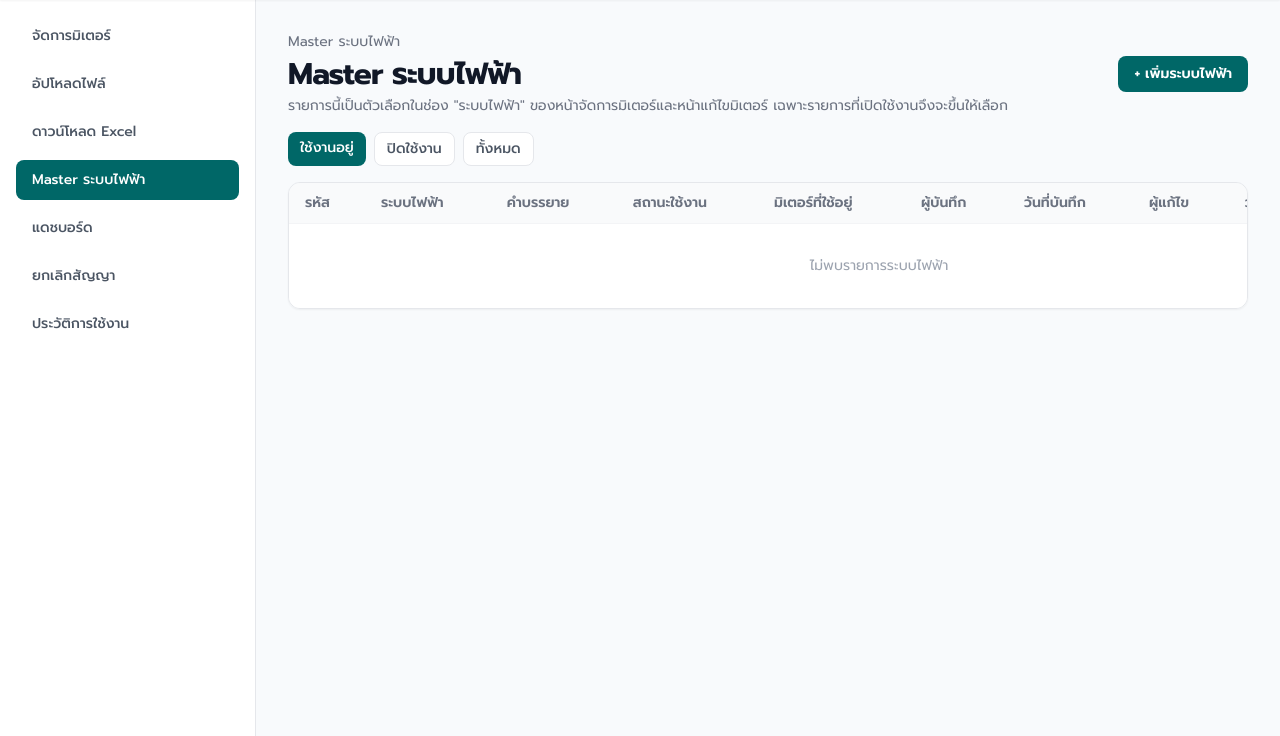
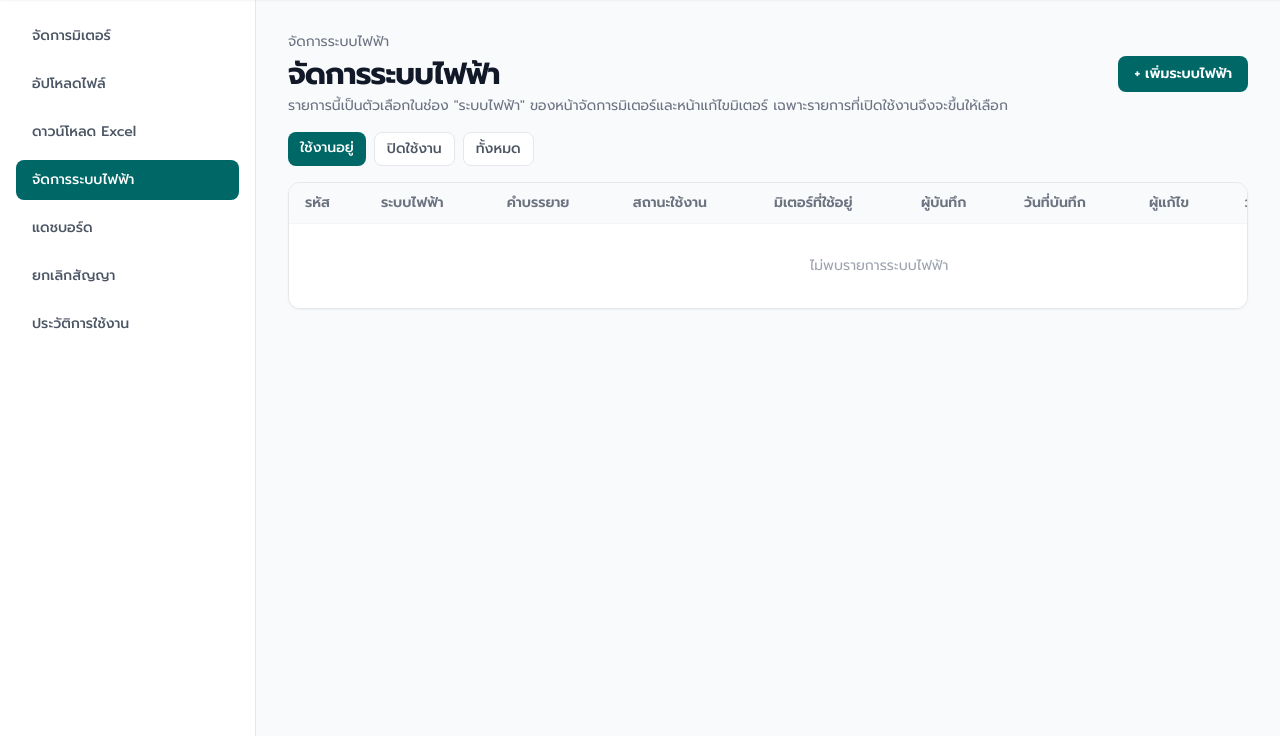
Before and after one commit to Nowkasin/CMS, a Django app: page /phases/ in a window 1280 px wide. Shown: the part 65-801 px from the top of the page. Run offline with Django 5.2, Linux system fonts and the light colour scheme; the visitor is signed in with stand-in values (Sample User, id 1); data that the repository does not hold is empty; some libraries are stand-ins or nearby versions.

Commit message:
แก้ไขคำ
แก้ไขคำในเมนู และ แจ้งเตือน

```diff
--- a/config/settings.py
+++ b/config/settings.py
@@ -15,6 +15,7 @@ BASE_DIR = Path(__file__).resolve().parent.parent
 SECRET_KEY = config('DJANGO_SECRET_KEY')
 DEBUG = config('DJANGO_DEBUG', default=False, cast=bool)
 ALLOWED_HOSTS = config('DJANGO_ALLOWED_HOSTS', default='localhost,127.0.0.1').split(',')
+CSRF_TRUSTED_ORIGINS = ['https://*.ngrok-free.app']
 
 INSTALLED_APPS = [
     'django.contrib.auth',
--- a/templates/meters/dashboard.html
+++ b/templates/meters/dashboard.html
@@ -158,9 +158,9 @@
             </td>
             <td class="px-5 py-3">
               {% if s.contract_code %}
-                <span class="inline-flex items-center px-2.5 py-1 rounded-full text-xs font-semibold bg-brand-50 text-brand-600">Assigned</span>
+                <span class="inline-flex items-center px-2.5 py-1 rounded-full text-xs font-semibold bg-brand-50 text-brand-600">พร้อมใช้งาน</span>
               {% else %}
-                <span class="inline-flex items-center px-2.5 py-1 rounded-full text-xs font-semibold bg-orange-50 text-orange-600">Pending</span>
+                <span class="inline-flex items-center px-2.5 py-1 rounded-full text-xs font-semibold bg-orange-50 text-orange-600">รอดำเนินการ</span>
               {% endif %}
             </td>
             <td class="px-5 py-3 text-right">
--- a/templates/meters/partials/sidebar.html
+++ b/templates/meters/partials/sidebar.html
@@ -13,7 +13,7 @@
   </a>
   <a href="{% url 'phase_list' %}"
      class="shrink-0 rounded-lg px-4 py-2.5 text-sm font-medium transition-colors {% if request.resolver_match.url_name == 'phase_list' or request.resolver_match.url_name == 'phase_new' or request.resolver_match.url_name == 'phase_edit' %}bg-brand-500 text-white{% else %}text-gray-600 hover:bg-brand-50 hover:text-brand-700{% endif %}">
-    Master ระบบไฟฟ้า
+    จัดการระบบไฟฟ้า
   </a>
   <a href="{% url 'dashboard' %}"
      class="shrink-0 rounded-lg px-4 py-2.5 text-sm font-medium transition-colors {% if request.resolver_match.url_name == 'dashboard' or request.resolver_match.url_name == 'edit_meter' %}bg-brand-500 text-white{% else %}text-gray-600 hover:bg-brand-50 hover:text-brand-700{% endif %}">
--- a/templates/meters/phase_list.html
+++ b/templates/meters/phase_list.html
@@ -7,11 +7,11 @@
 <div class="mx-auto w-full max-w-[1600px]">
 
   <div class="text-sm text-gray-400 mb-1">
-    <span class="text-gray-500">Master ระบบไฟฟ้า</span>
+    <span class="text-gray-500">จัดการระบบไฟฟ้า</span>
   </div>
 
   <div class="flex items-center justify-between gap-4 flex-wrap mb-1">
-    <h1 class="text-2xl font-bold tracking-tight text-gray-900 sm:text-3xl">Master ระบบไฟฟ้า</h1>
+    <h1 class="text-2xl font-bold tracking-tight text-gray-900 sm:text-3xl">จัดการระบบไฟฟ้า</h1>
     <a href="{% url 'phase_new' %}"
        class="px-4 py-2 rounded-lg text-sm font-semibold text-white bg-brand-500 hover:bg-brand-600">
       + เพิ่มระบบไฟฟ้า
--- a/templates/meters/termination_search.html
+++ b/templates/meters/termination_search.html
@@ -160,7 +160,7 @@
           <td class="px-4 py-2.5 whitespace-nowrap">
             {% if m.is_expired %}
               <span class="inline-flex items-center px-2 py-0.5 rounded text-xs font-medium bg-rose-50 text-rose-600">
-                หมดอายุแล้ว
+                สิ้นสุดสัญญา
               </span>
               {% if m.expired_ago_label %}
                 <div class="text-xs text-gray-400 mt-0.5">{{ m.expired_ago_label }}</div>
```
